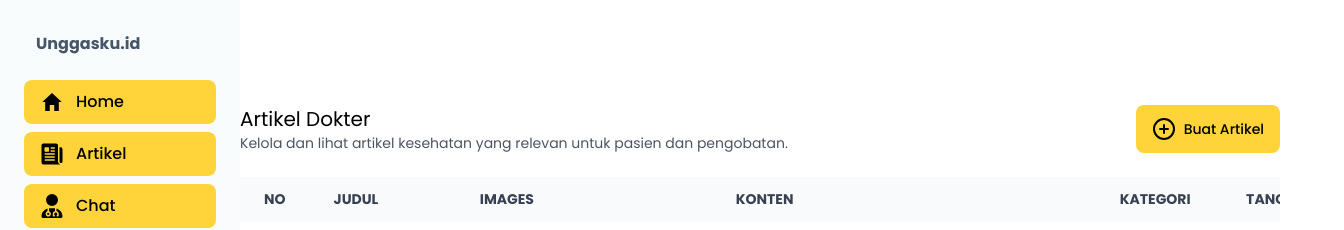
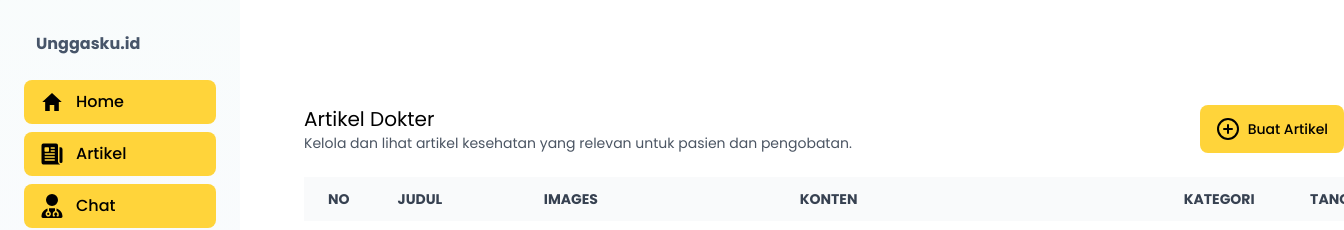
Before and after one commit to Ariemaharrucha/unggasku-fe, a React (Vite) app: page /dashboard/dokter/artikel in a window 1280 px wide. Shown: the top 230 px of the page, 1344 px wide, since content can reach past the window. Built offline with nearby package versions, Linux system fonts and the light colour scheme.

Commit message:
Update style dashboard dokter

```diff
--- a/src/features/dashboard-dokter/components/ArtikelDokterOverview.jsx
+++ b/src/features/dashboard-dokter/components/ArtikelDokterOverview.jsx
@@ -9,7 +9,7 @@ export const ArtikelDokterOverview = () => {
   return (
     <DashboardDokterLayout>
       <main className="max-w-6xl">
-        <section className="sticky top-0 z-[2] flex items-center justify-between bg-white py-2">
+        <section className="sticky top-0 z-[2] flex items-center justify-between bg-white py-2 translate-x-16">
           <div>
             <h3 className="text-xl">Artikel Dokter</h3>
             <p className="text-sm text-gray-600">Kelola dan lihat artikel kesehatan yang relevan untuk pasien dan pengobatan.</p>
--- a/src/features/dashboard-dokter/components/ArtikelDokterTable.jsx
+++ b/src/features/dashboard-dokter/components/ArtikelDokterTable.jsx
@@ -20,7 +20,7 @@ const artikel = [
 
 export const ArtikelDokterTable = () => {
   return (
-    <section className="">
+    <section className="translate-x-16">
       <div className="relative overflow-x-auto">
         <table className="text-left text-sm text-gray-500 w-full">
           <thead className="bg-gray-50 text-sm uppercase text-gray-700">
--- a/src/features/dashboard-dokter/components/DokterChat.jsx
+++ b/src/features/dashboard-dokter/components/DokterChat.jsx
@@ -107,6 +107,7 @@ export const DokterChat = () => {
       });
     }
   }, [messages]);
+
   return (
     <DashboardDokterLayout >
       <section className="min-h-screen">
--- a/src/features/dashboard-dokter/components/FormDokterAddArtikel.jsx
+++ b/src/features/dashboard-dokter/components/FormDokterAddArtikel.jsx
@@ -24,7 +24,7 @@ export const FormDokterAddArtikel = () => {
   return (
     <DashboardDokterLayout>
       <main>
-        <section className="sticky top-0 z-[2] flex items-center justify-between bg-white py-1">
+        <section className="sticky top-0 z-[2] flex items-center justify-between bg-white py-1 mx-32">
           <h3 className="text-lg text-black">Tambah Artikel</h3>
         </section>
         <section className="max-w-2xl m-auto mt-1">
--- a/src/features/dashboard-dokter/components/FormDokterEditArtikel.jsx
+++ b/src/features/dashboard-dokter/components/FormDokterEditArtikel.jsx
@@ -27,7 +27,7 @@ export const FormDokterEditArtikel = () => {
   return (
     <DashboardDokterLayout>
       <main>
-        <section className="sticky top-0 z-[2] flex items-center justify-between bg-white py-1">
+        <section className="sticky top-0 z-[2] flex items-center justify-between bg-white py-1 mx-32">
           <h3 className="text-lg text-black">Edit Artikel</h3>
         </section>
         <section className="max-w-2xl m-auto mt-1">
--- a/src/layouts/DashboardDokterLayout.jsx
+++ b/src/layouts/DashboardDokterLayout.jsx
@@ -3,7 +3,6 @@ import Button from "../components/ui/Button.jsx";
 import { IoNewspaper } from "react-icons/io5";
 import { IoMdHome } from "react-icons/io";
 import { FaUserDoctor } from "react-icons/fa6";
-import { FaUser } from "react-icons/fa";
 
 export const DashboardDokterLayout = ({children}) => {
   return (
```
